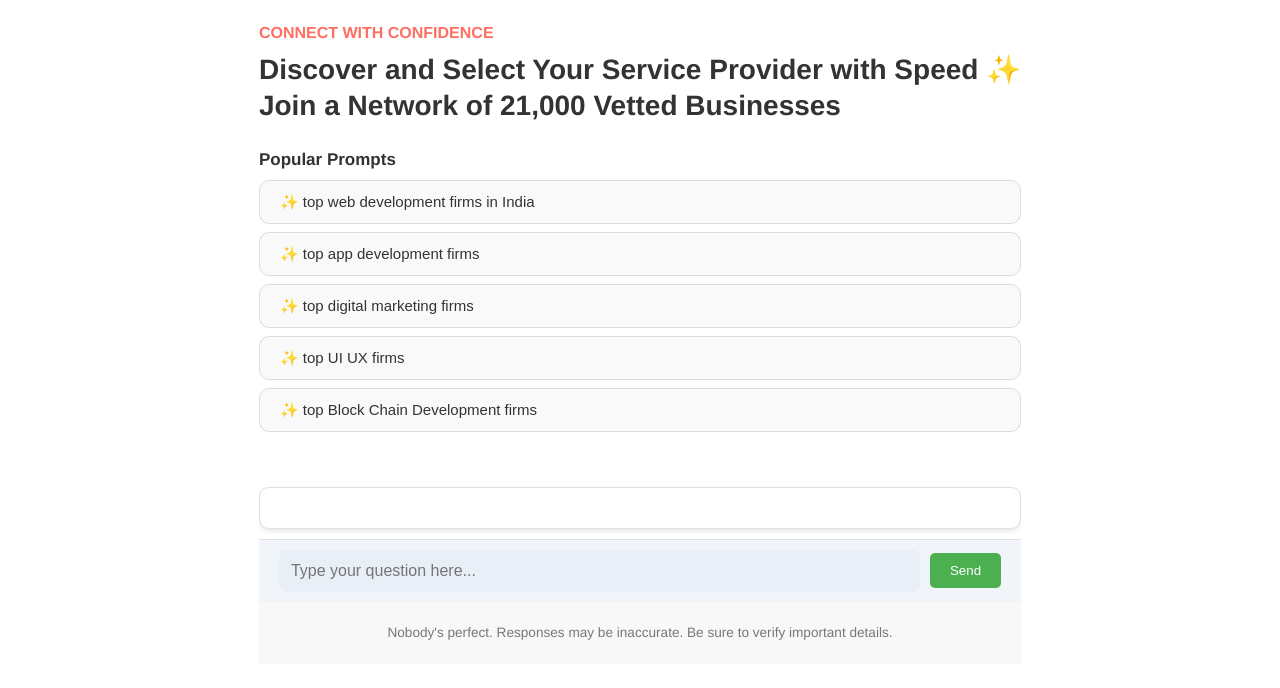
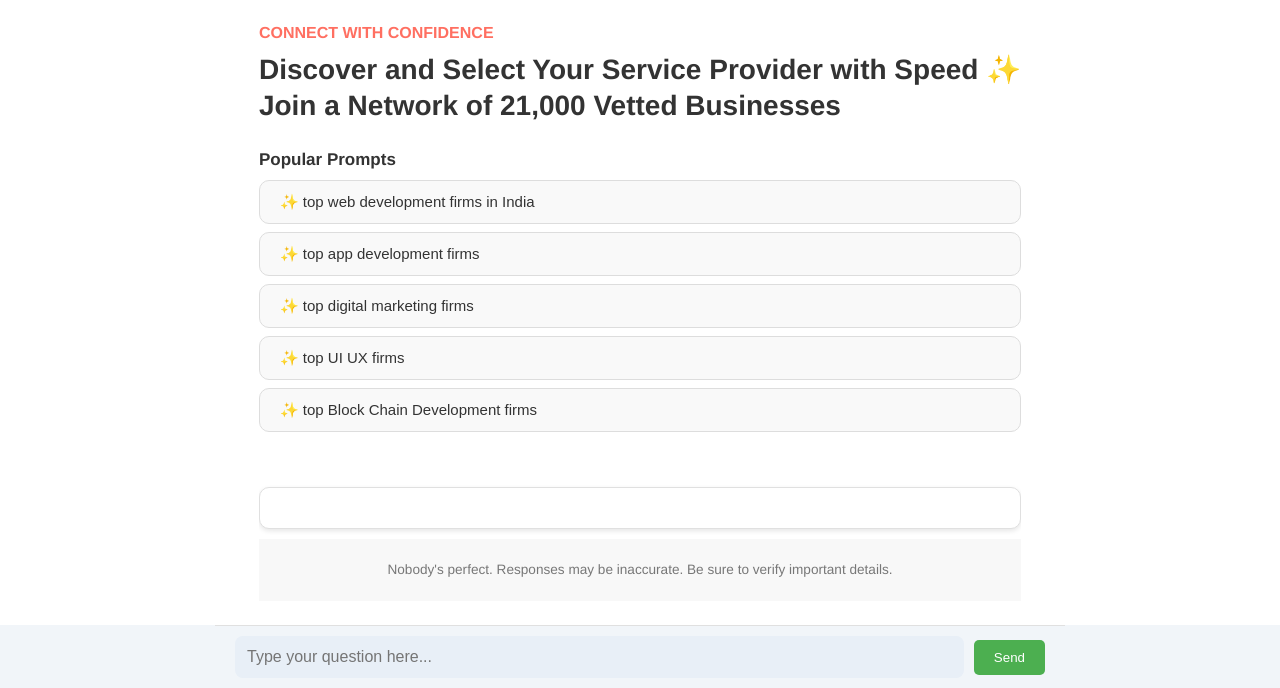
Before and after one commit to viddeveloper005/chatbot-frontend, a plain HTML site: page frontend/chatbot.html in a window 1280 px wide. Shown: the part 112-800 px from the top of the page. Drawn offline with Linux system fonts and the light colour scheme.

Commit message:
added dynamic render api

```diff
--- a/frontend/chatbot.html
+++ b/frontend/chatbot.html
@@ -40,9 +40,11 @@
         <div class="chat-window" id="chat-window"></div>
         <!-- Chat display area -->
 
-        <div class="chat-input-container">
-            <input type="text" id="user-input" placeholder="Type your question here..." />
-            <button class="mic-icon" id='mic-icon'>Send</button>
+        <div class="chatbot-input-main">
+            <div class="chat-input-container">
+                <input type="text" id="user-input" placeholder="Type your question here..." />
+                <button class="mic-icon" id='mic-icon'>Send</button>
+            </div>
         </div>
 
         <footer class="footer-note">
--- a/frontend/script.js
+++ b/frontend/script.js
@@ -57,7 +57,7 @@ function sendMessageFromPrompt(prompt) {
 
 // Function to fetch the bot's response from the API and handle errors
 function fetchBotResponse(userMessage) {
-    fetch('http://localhost:3000/chat', { // Replace with your API endpoint
+    fetch('https://chatbot-4-el9s.onrender.com/chat', { // Replace with your API endpoint
             method: 'POST',
             headers: {
                 'Content-Type': 'application/json',
--- a/frontend/style.css
+++ b/frontend/style.css
@@ -120,12 +120,34 @@ html {
 
 /* Chat Input Section */
 
+
+/*
 .chat-input-container {
     display: flex;
     align-items: center;
     padding: 10px 20px;
     background: #f1f5f9;
     border-top: 1px solid #e0e0e0;
+}
+     */
+
+.chatbot-input-main {
+    position: fixed;
+    left: 0;
+    right: 0;
+    background: #f1f5f9;
+    bottom: 0;
+}
+
+.chat-input-container {
+    display: flex;
+    align-items: center;
+    padding: 10px 20px;
+    border-top: 1px solid #e0e0e0;
+    box-sizing: border-box;
+    width: 100%;
+    max-width: 850px;
+    margin: auto;
 }
 
 .chat-input-container input {
```
